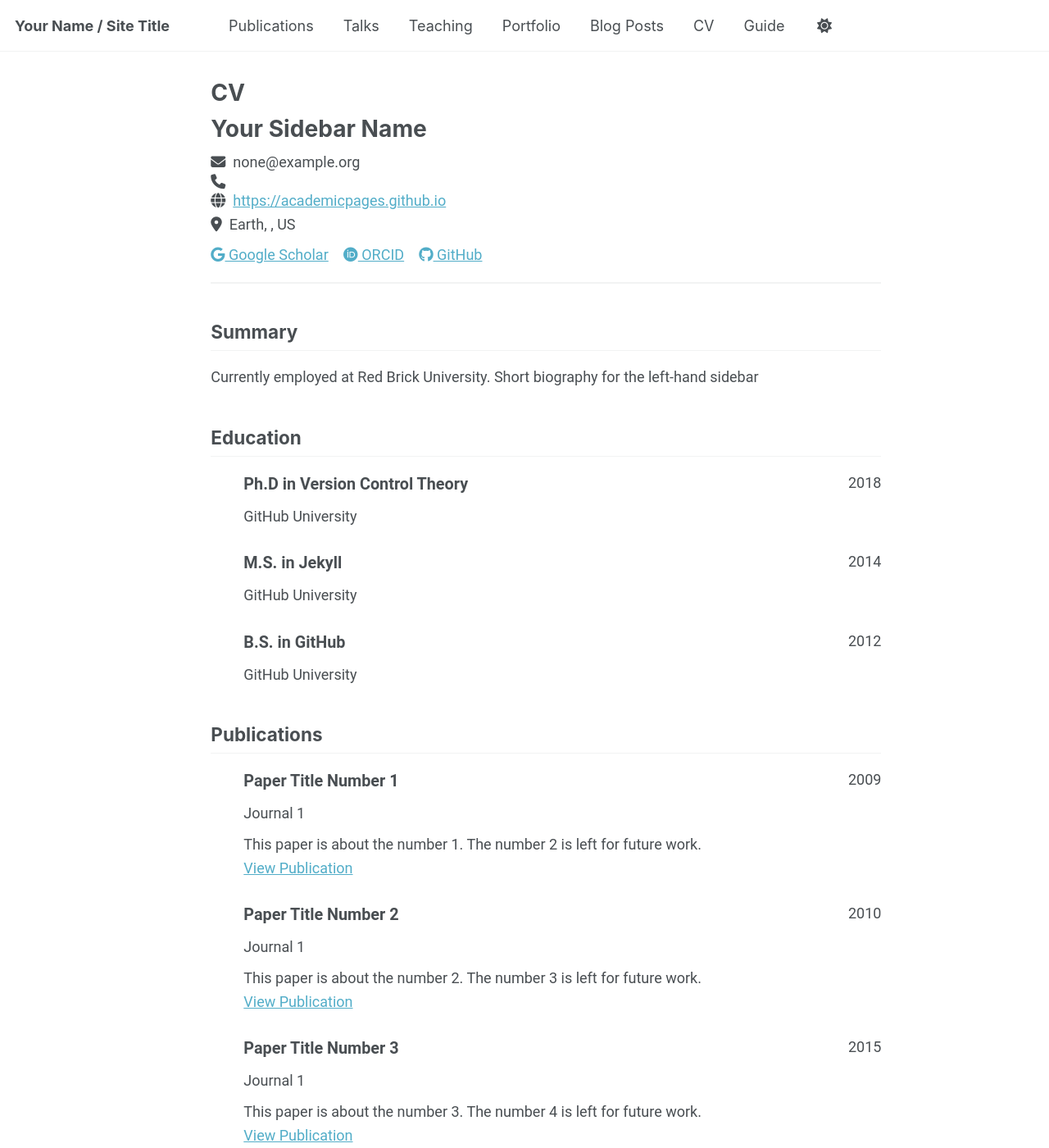
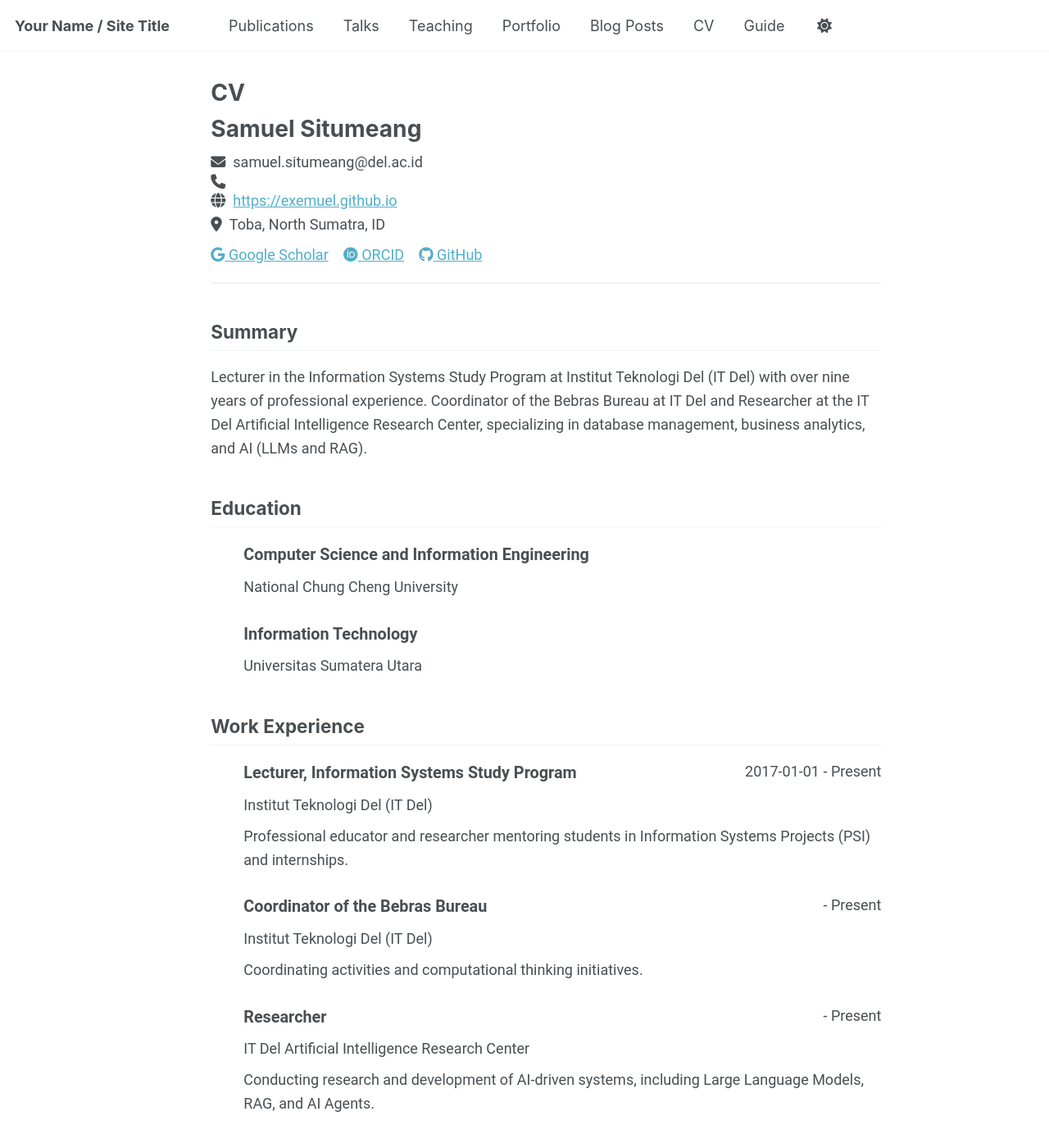
Before and after one commit to exemuel/exemuel.github.io, a Jekyll site: the page built from _pages/cv-json.md, in a window 1280 px wide and 1400 px high. Shown: the whole window at 82% size. Built offline with Jekyll 4.4.1, drawn with Linux system fonts in a browser that asks for light colours; a script bundle is joined from its source files by our own code; library files that are not in the unit come from our copies; some of the changed text lies outside the part shown.

Commit message:
Update cv.json

```diff
--- a/_data/cv.json
+++ b/_data/cv.json
@@ -1,152 +1,171 @@
 {
   "basics": {
-    "name": "Your Sidebar Name",
-    "email": "none@example.org",
+    "name": "Samuel Situmeang",
+    "email": "samuel.situmeang@del.ac.id",
     "phone": "",
-    "website": "https://academicpages.github.io",
-    "summary": "Currently employed at Red Brick University. Short biography for the left-hand sidebar",
+    "website": "https://exemuel.github.io",
+    "summary": "Lecturer in the Information Systems Study Program at Institut Teknologi Del (IT Del) with over nine years of professional experience. Coordinator of the Bebras Bureau at IT Del and Researcher at the IT Del Artificial Intelligence Research Center, specializing in database management, business analytics, and AI (LLMs and RAG).",
     "location": {
-      "address": "",
-      "postalCode": "",
-      "city": "Earth",
-      "countryCode": "US",
-      "region": ""
+      "address": "Institut Teknologi Del",
+      "postalCode": "22381",
+      "city": "Toba",
+      "countryCode": "ID",
+      "region": "North Sumatra"
     },
     "profiles": [
       {
         "network": "Google Scholar",
-        "username": "",
-        "url": "https://scholar.google.com/citations?user=PS_CX0AAAAAJ"
+        "username": "Samuel Indra Gunawan Situmeang",
+        "url": "https://scholar.google.com/citations?hl=en&user=vaIsPqcAAAAJ"
       },
       {
         "network": "ORCID",
-        "username": "",
-        "url": "https://orcid.org/yourorcidurl"
+        "username": "Samuel Situmeang",
+        "url": "https://orcid.org/0000-0003-3070-0932"
       },
       {
         "network": "GitHub",
-        "username": "academicpages",
-        "url": "https://github.com/academicpages"
+        "username": "exemuel",
+        "url": "https://github.com/exemuel"
       }
     ]
   },
-  "work": [],
+  "work": [
+    {
+      "company": "Institut Teknologi Del (IT Del)",
+      "position": "Lecturer, Information Systems Study Program",
+      "startDate": "2017-01-01",
+      "endDate": "Present",
+      "summary": "Professional educator and researcher mentoring students in Information Systems Projects (PSI) and internships."
+    },
+    {
+      "company": "Institut Teknologi Del (IT Del)",
+      "position": "Coordinator of the Bebras Bureau",
+      "startDate": "",
+      "endDate": "Present",
+      "summary": "Coordinating activities and computational thinking initiatives."
+    },
+    {
+      "company": "IT Del Artificial Intelligence Research Center",
+      "position": "Researcher",
+      "startDate": "",
+      "endDate": "Present",
+      "summary": "Conducting research and development of AI-driven systems, including Large Language Models, RAG, and AI Agents."
+    }
+  ],
   "education": [
     {
-      "institution": "GitHub University",
-      "area": "Ph.D in Version Control Theory",
-      "studyType": "",
+      "institution": "National Chung Cheng University",
+      "area": "Computer Science and Information Engineering",
+      "studyType": "Master's",
       "startDate": "",
-      "endDate": "2018",
+      "endDate": "",
       "gpa": null,
       "courses": []
     },
     {
-      "institution": "GitHub University",
-      "area": "M.S. in Jekyll",
-      "studyType": "",
+      "institution": "Universitas Sumatera Utara",
+      "area": "Information Technology",
+      "studyType": "Bachelor's",
       "startDate": "",
-      "endDate": "2014",
-      "gpa": null,
-      "courses": []
-    },
-    {
-      "institution": "GitHub University",
-      "area": "B.S. in GitHub",
-      "studyType": "",
-      "startDate": "",
-      "endDate": "2012",
+      "endDate": "",
       "gpa": null,
       "courses": []
     }
   ],
-  "skills": [],
-  "languages": [],
-  "interests": [],
+  "skills": [
+    {
+      "name": "Artificial Intelligence",
+      "level": "Advanced",
+      "keywords": ["LLMs", "Retrieval-Augmented Generation (RAG)", "AI Agents"]
+    },
+    {
+      "name": "Data Engineering & Architecture",
+      "level": "Advanced",
+      "keywords": ["Relational Databases", "ETL", "Star/Snowflake Schemas", "OLTP", "Data Warehousing"]
+    },
+    {
+      "name": "Business Analytics",
+      "level": "Advanced",
+      "keywords": ["Tableau", "Google Data Analytics"]
+    }
+  ],
+  "languages": [
+    {
+      "language": "Indonesian",
+      "fluency": "Native"
+    },
+    {
+      "language": "English",
+      "fluency": "Professional"
+    }
+  ],
+  "interests": [
+    {
+      "name": "Cultural Digitization",
+      "keywords": ["Ulos motifs", "DiTenun project"]
+    },
+    {
+      "name": "Pedagogy",
+      "keywords": ["Digital literacy", "Mentoring Gen Z", "Academic Integrity"]
+    }
+  ],
   "references": [],
   "publications": [
     {
-      "name": "Paper Title Number 1",
-      "publisher": "Journal 1",
-      "releaseDate": "2009-10-01",
-      "website": "https://academicpages.github.io/files/paper1.pdf",
-      "summary": "This paper is about the number 1. The number 2 is left for future work."
+      "name": "Automatic Coloring of Ulos Motif Using Large Language Model and Non-Dominated Sorting Differential Evolution Algorithm",
+      "publisher": "International Journal of Advances in Intelligent Informatics",
+      "releaseDate": "2026-02-10",
+      "website": "https://www.merriam-webster.com/dictionary/publication",
+      "summary": "A research paper focused on the automatic coloring of local cultural assets (Ulos motifs) utilizing LLMs and advanced sorting algorithms."
     },
     {
-      "name": "Paper Title Number 2",
-      "publisher": "Journal 1",
-      "releaseDate": "2010-10-01",
-      "website": "https://academicpages.github.io/files/paper2.pdf",
-      "summary": "This paper is about the number 2. The number 3 is left for future work."
-    },
-    {
-      "name": "Paper Title Number 3",
-      "publisher": "Journal 1",
-      "releaseDate": "2015-10-01",
-      "website": "https://academicpages.github.io/files/paper3.pdf",
-      "summary": "This paper is about the number 3. The number 4 is left for future work."
-    },
-    {
-      "name": "Paper Title Number 4",
-      "publisher": "GitHub Journal of Bugs",
-      "releaseDate": "2024-02-17",
-      "website": "https://academicpages.github.io/files/paper3.pdf",
-      "summary": "This paper is about fixing template issue #693."
+      "name": "Informatika Masa Depan: Prediksi, Tren, dan Inovasi",
+      "publisher": "Pencatatan Ciptaan No. 001081718",
+      "releaseDate": "2026-01-15",
+      "website": "https://kdp.amazon.com/help/topic/G202172740",
+      "summary": "A co-authored book exploring future predictions, trends, and innovations in the field of informatics."
     }
   ],
   "presentations": [
     {
-      "name": "Talk 1 on Relevant Topic in Your Field",
-      "event": "UC San Francisco, Department of Testing",
-      "date": "2012-03-01",
-      "location": "San Francisco, CA, USA",
-      "description": ""
+      "name": "Technical Manuscript Preparation Workshop (Bimbingan Teknis)",
+      "event": "LLDikti Wilayah I",
+      "date": "2026-02-26",
+      "location": "Medan, Indonesia",
+      "description": "Attended technical manuscript preparation workshop."
     },
     {
-      "name": "Tutorial 1 on Relevant Topic in Your Field",
-      "event": "UC-Berkeley Institute for Testing Science",
-      "date": "2013-03-01",
-      "location": "Berkeley, CA, USA",
-      "description": ""
-    },
-    {
-      "name": "Talk 2 on Relevant Topic in Your Field",
-      "event": "London School of Testing",
-      "date": "2014-02-01",
-      "location": "London, UK",
-      "description": ""
-    },
-    {
-      "name": "Conference Proceeding talk 3 on Relevant Topic in Your Field",
-      "event": "Testing Institute of America 2014 Annual Conference",
-      "date": "2014-03-01",
-      "location": "Los Angeles, CA, USA",
-      "description": ""
+      "name": "Community Service Program (PkM) Initial Assessment",
+      "event": "Kesatuan Pengelolaan Hutan (KPH) Wilayah XIII",
+      "date": "2026-02-09",
+      "location": "Doloksanggul, Indonesia",
+      "description": "Conducted an initial assessment for PkM with capstone project supervisees."
     }
   ],
   "teaching": [
     {
-      "course": "Teaching experience 1",
-      "institution": "University 1, Department",
-      "date": "2014-01-01",
-      "role": "Undergraduate course",
-      "description": ""
-    },
-    {
-      "course": "Teaching experience 2",
-      "institution": "University 1, Department",
-      "date": "2015-01-01",
-      "role": "Workshop",
-      "description": ""
+      "course": "Proyek Sistem Informasi (PSI)",
+      "institution": "Institut Teknologi Del",
+      "date": "2026-01-01",
+      "role": "Dosen Wali / Mentor",
+      "description": "Capstone course supervising and mentoring students through their final Information Systems projects."
     }
   ],
   "portfolio": [
     {
-      "name": "Portfolio item number 1",
-      "category": "portfolio",
-      "date": "",
+      "name": "Market Analysis for Master's Program in AI",
+      "category": "Academic Development",
+      "date": "2024-02-01",
       "url": "",
-      "description": "Short description of portfolio item number 1<br/><img src='/images/500x300.png'>"
+      "description": "Drafting market analysis surveys and proposals for the planned Master's Program in Artificial Intelligence at IT Del."
+    },
+    {
+      "name": "Google Data Analytics & Tableau Certifications",
+      "category": "Certifications",
+      "date": "2026-02-01",
+      "url": "",
+      "description": "Completed professional certificates in Google Data Analytics and Tableau Business Intelligence Analysis."
     }
   ]
 }
```
